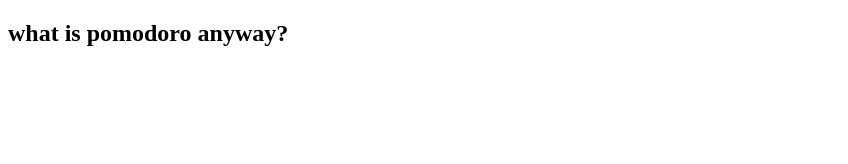
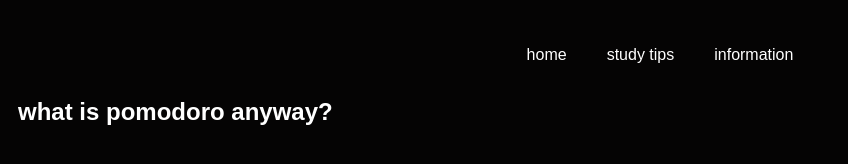
Before and after one commit to natekdg/chrona, a website: page chrona.xyz/study-tips/study-tips.html in a window 1280 px wide. Shown: the whole page, without its empty margins (0-848 px from the left). Drawn offline with nearby package versions, Linux system fonts and the light colour scheme; a web font is replaced by a local one.

Commit message:
created nav bar / re-org file paths
* create a minimalistic nav-bar, nothing too fancy
* added nav-bar css directory and link to all html pages
* created css for study tips page, still deciding on layouts

```diff
--- a/chrona.xyz/chrona-timer-main.html
+++ b/chrona.xyz/chrona-timer-main.html
@@ -8,10 +8,20 @@
 <meta name="viewport" content="width=device-width, initial-scale=1.0">
 <title>chrona pomodoro</title>
 <link rel="stylesheet" href="timer-css/chrona-timer-design.css">
+<link rel="stylesheet" href="../chrona.xyz/navbar/navbar.css">
 <link rel="preconnect" href="https://fonts.googleapis.com">
 <link rel="preconnect" href="https://fonts.gstatic.com" crossorigin>
 <link href="https://fonts.googleapis.com/css2?family=Chivo:wght@300&display=swap" rel="stylesheet">
 <link rel="stylesheet" href="https://fonts.googleapis.com/css2?family=Material+Symbols+Outlined:opsz,wght,FILL,GRAD@24,400,0,0">
+
+<nav class="navbar">
+    <ul>
+        <li><a href="#">home</a></li>
+        <li><a href="#">study tips</a></li>
+        <li><a href="#">information</a></li>
+    </ul>
+</nav>
+
 
 
 </head>
--- /dev/null
+++ b/chrona.xyz/navbar/navbar.css
@@ -0,0 +1,26 @@
+.navbar {
+    position: fixed;
+    top: 0;
+    left: 0;
+    width: 100%;
+    display: flex;
+    justify-content: space-around;
+    color: white;
+    padding: 10px 0;
+    background-color: transparent; /* Remove background color */
+    z-index: 1000; /* Ensure it's above other content */
+}
+
+.navbar ul {
+    list-style-type: none;
+    display: flex;
+}
+
+.navbar li {
+    margin: 20px;
+}
+
+.navbar a {
+    text-decoration: none;
+    color: white;
+}
--- a/chrona.xyz/study-tips/study-tips.css/study-tips.css
+++ b/chrona.xyz/study-tips/study-tips.css/study-tips.css
@@ -0,0 +1,10 @@
+:root {
+    height: 100%;
+    margin: 25;
+    display: flex;
+    color: white;
+    font-family: 'Chivo', sans-serif;
+    background-color: #050404;
+    padding-left: 10px;
+    padding-top: 70px;
+}
--- a/chrona.xyz/study-tips/study-tips.html
+++ b/chrona.xyz/study-tips/study-tips.html
@@ -5,13 +5,26 @@
 <meta name="viewport" content="width=device-width, initial-scale=1.0">
 <title>study tips</title>
 <link rel="stylesheet" href="study-tips.css/study-tips.css">
+<link rel="stylesheet" href="../navbar/navbar.css">
 <link rel="preconnect" href="https://fonts.googleapis.com">
 <link rel="preconnect" href="https://fonts.gstatic.com" crossorigin>
 <link href="https://fonts.googleapis.com/css2?family=Chivo:wght@300&display=swap" rel="stylesheet">
 <link rel="stylesheet" href="https://fonts.googleapis.com/css2?family=Material+Symbols+Outlined:opsz,wght,FILL,GRAD@24,400,0,0">
 
+
+
+<nav class="navbar">
+    <ul>
+        <li><a href="#">home</a></li>
+        <li><a href="#">study tips</a></li>
+        <li><a href="#">information</a></li>
+    </ul>
+</nav>
+
+
+</head>
+<body>
 <div class="study-tip">
     <h2>what is pomodoro anyway?</h2>
     <p></p>
 </div>
-<nav>
```
